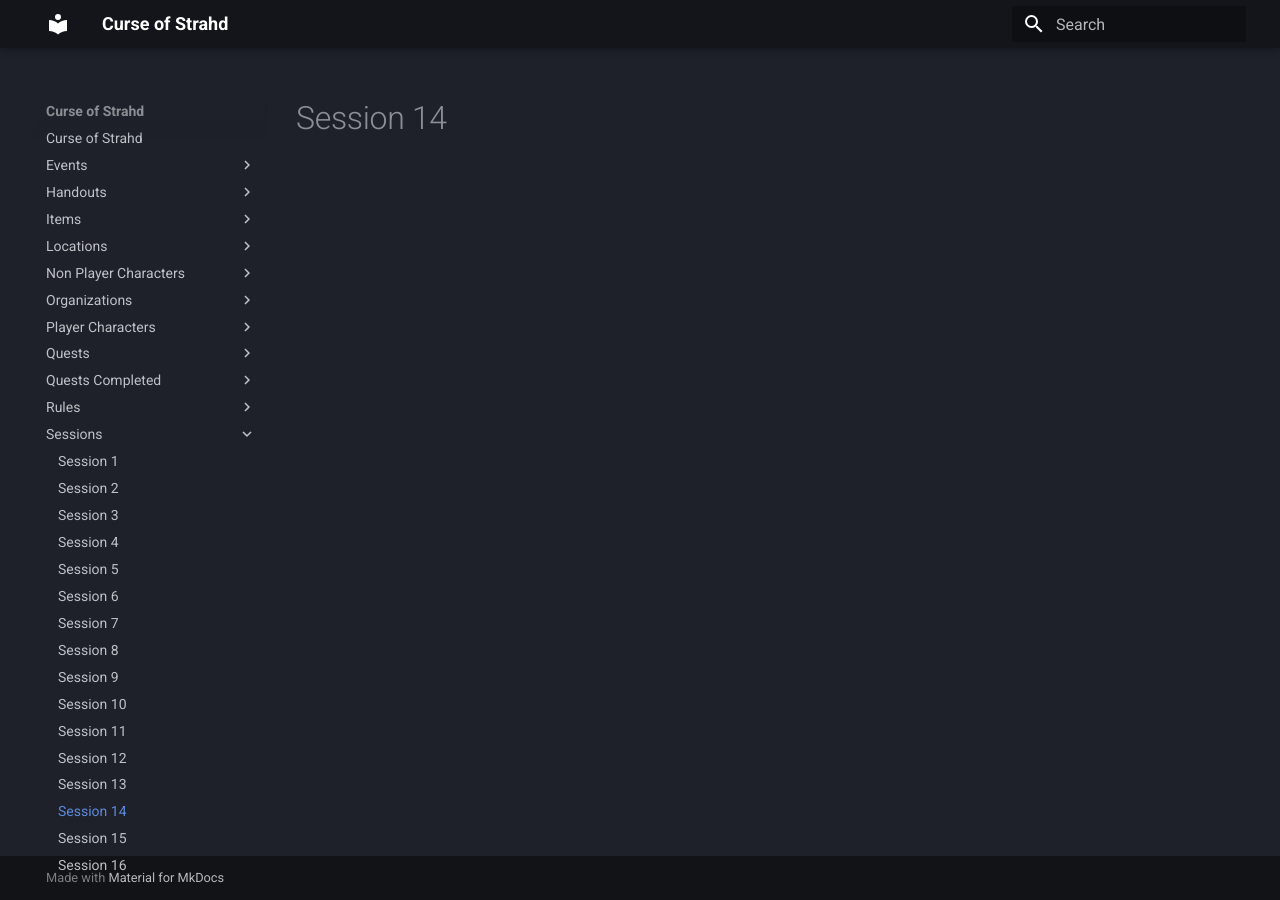
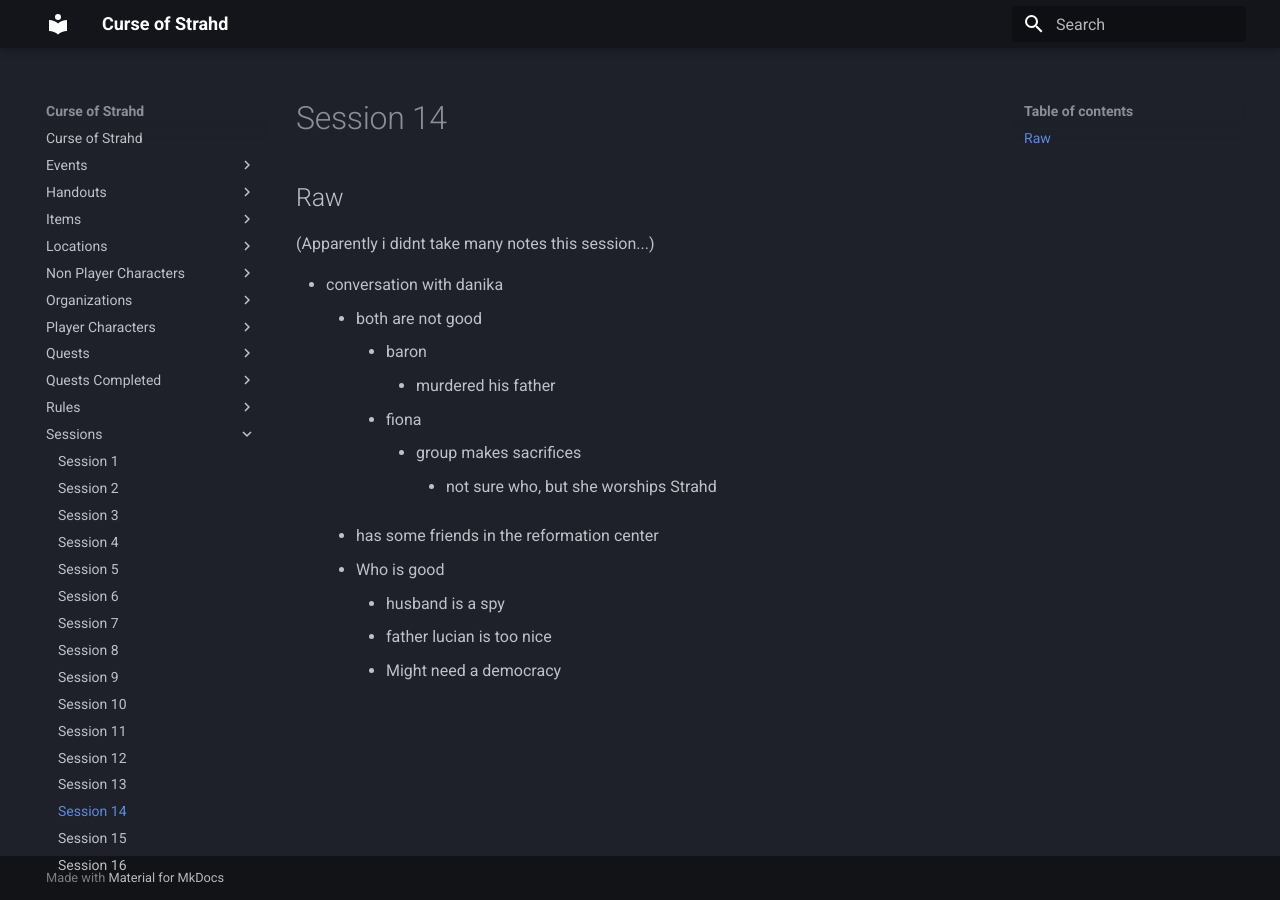
Before and after one commit to scottTomaszewski/curse-of-strahd, an MkDocs documentation site: the page built from docs/Sessions/Session 14.md, in a window 1280 px wide. Built offline with MkDocs 1.6.1 and Material for MkDocs 9.7.7, drawn with Linux system fonts in a browser that asks for light colours.

Commit message:
vault backup: 2022-08-05 08:37:56

```diff
--- a/docs/Sessions/Session 14.md
+++ b/docs/Sessions/Session 14.md
@@ -4,3 +4,20 @@ tags:
 ---
 
 # Session 14
+
+## Raw
+
+(Apparently i didnt take many notes this session...)
+
+- conversation with danika
+	- both are not good
+		- baron
+			- murdered his father
+		- fiona
+			- group makes sacrifices
+				- not sure who, but she worships Strahd
+	- has some friends in the reformation center
+	- Who is good
+		- husband is a spy
+		- father lucian is too nice
+		- Might need a democracy
```
Also changed, not shown: docs/Non-Player Characters/Father Donovich.md (line endings or trailing spaces), docs/Non-Player Characters/Wizard.md (line endings or trailing spaces), 1 other file.
